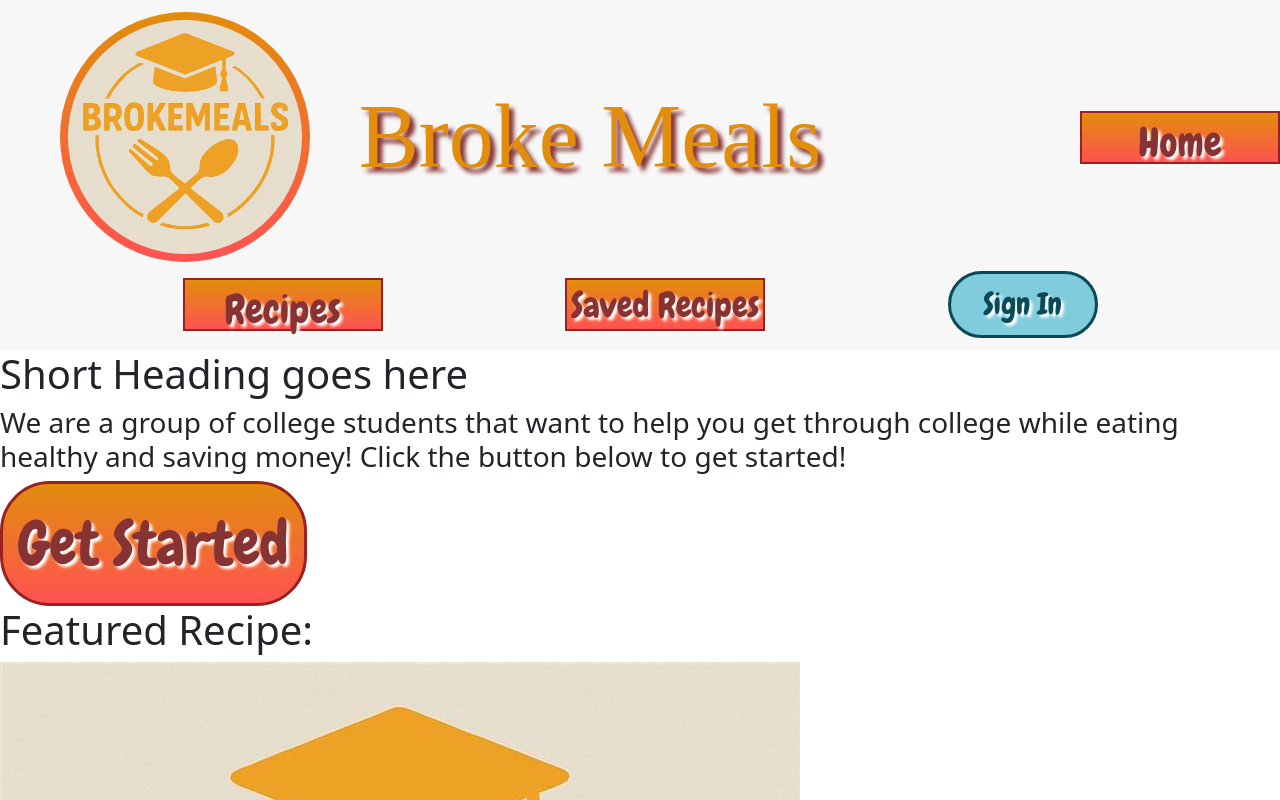
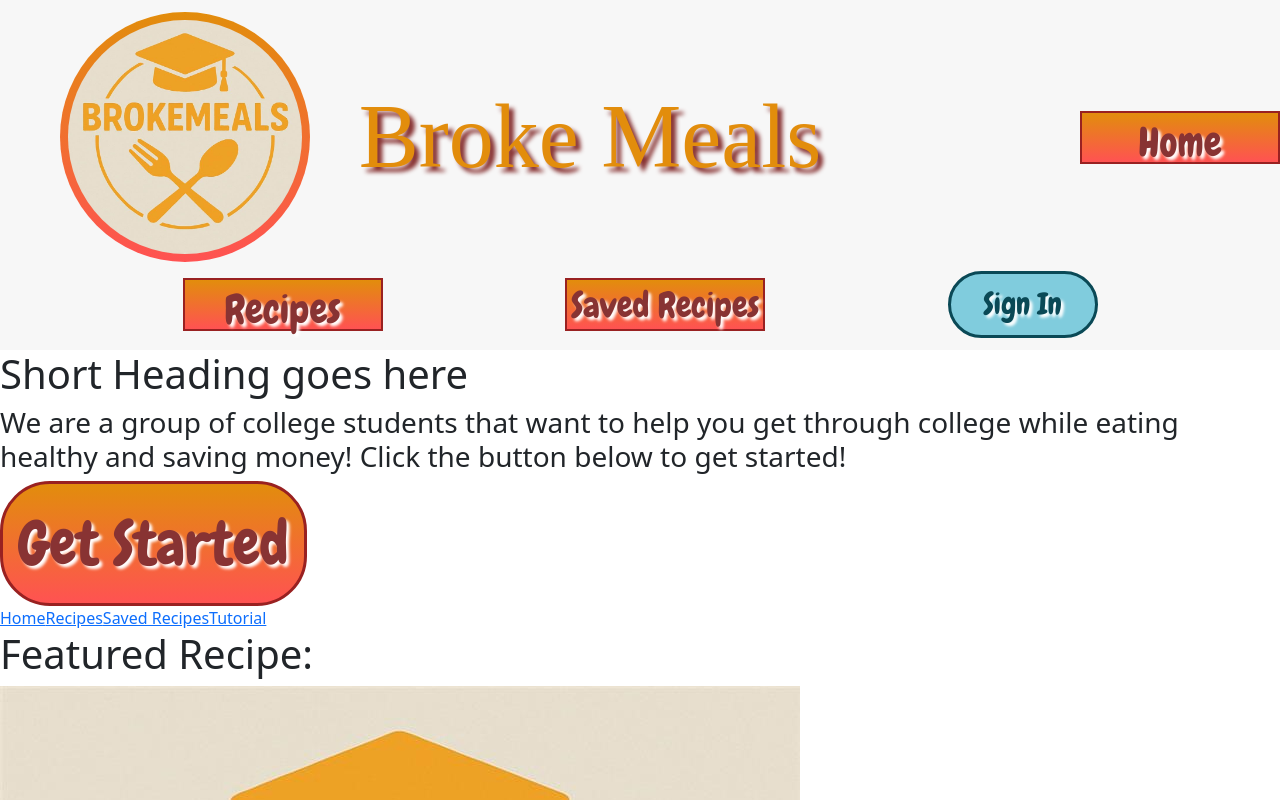
Before and after one commit to Cryspaulino/brokemeals, a React (Create React App) app in the folder brokemeals-react/: page / in a window 1280 px wide. Shown: the top 800 px of the page. Built offline with nearby package versions, Linux system fonts and the light colour scheme; a web font is replaced by a local one.

Commit message:
home link additions

```diff
--- a/brokemeals-react/src/pages/Home.jsx
+++ b/brokemeals-react/src/pages/Home.jsx
@@ -20,7 +20,10 @@ function Home() {
           <button className="get-started">Get Started</button>
         </Link>
         <div className= "home-heading-links">
-
+          <Link className="home" to="/">Home</Link>
+          <Link className="home-goals-link" to="/goals">Recipes</Link>
+          <Link className="home-recipes-link" to="/recipes">Saved Recipes</Link>
+          <Link className="tutorial" to="/Tutorial">Tutorial</Link>
         </div>
       </div>
       <div className= "featured-recipe-box">
```
